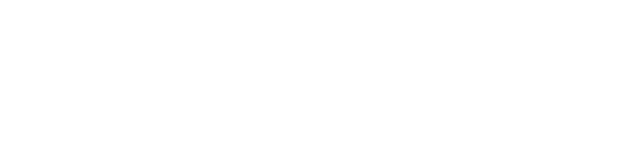
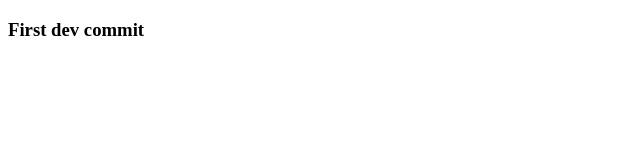
Before and after one commit to PokhodniaA/Frontend-Pro-L11, a plain HTML site: page index.html in a window 1280 px wide. Shown: the whole page, without its empty margins (0-640 px from the left). Drawn offline with Linux system fonts and the light colour scheme.

Commit message:
first dev commit

```diff
--- a/index.html
+++ b/index.html
@@ -6,6 +6,6 @@
     <title>Git</title>
 </head>
 <body>
-
+    <h3>First dev commit</h3>
 </body>
 </html>
```
